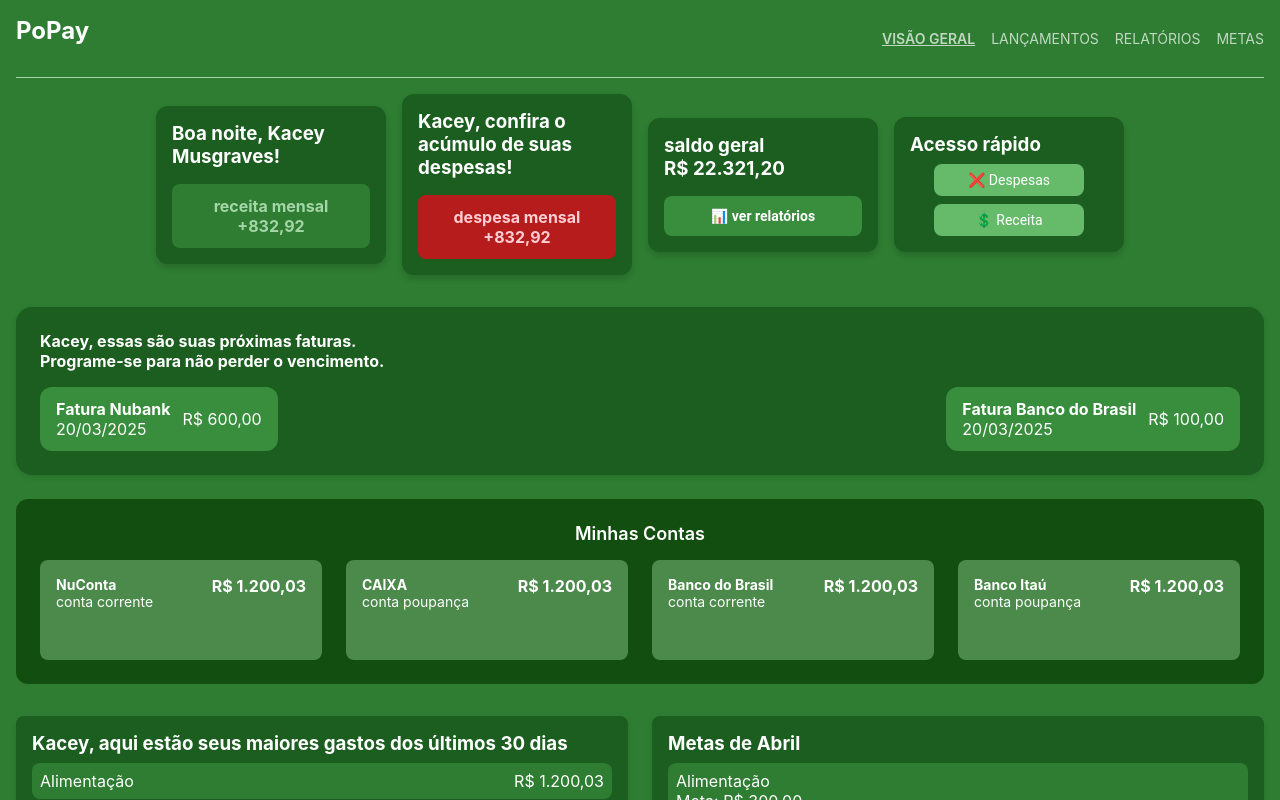
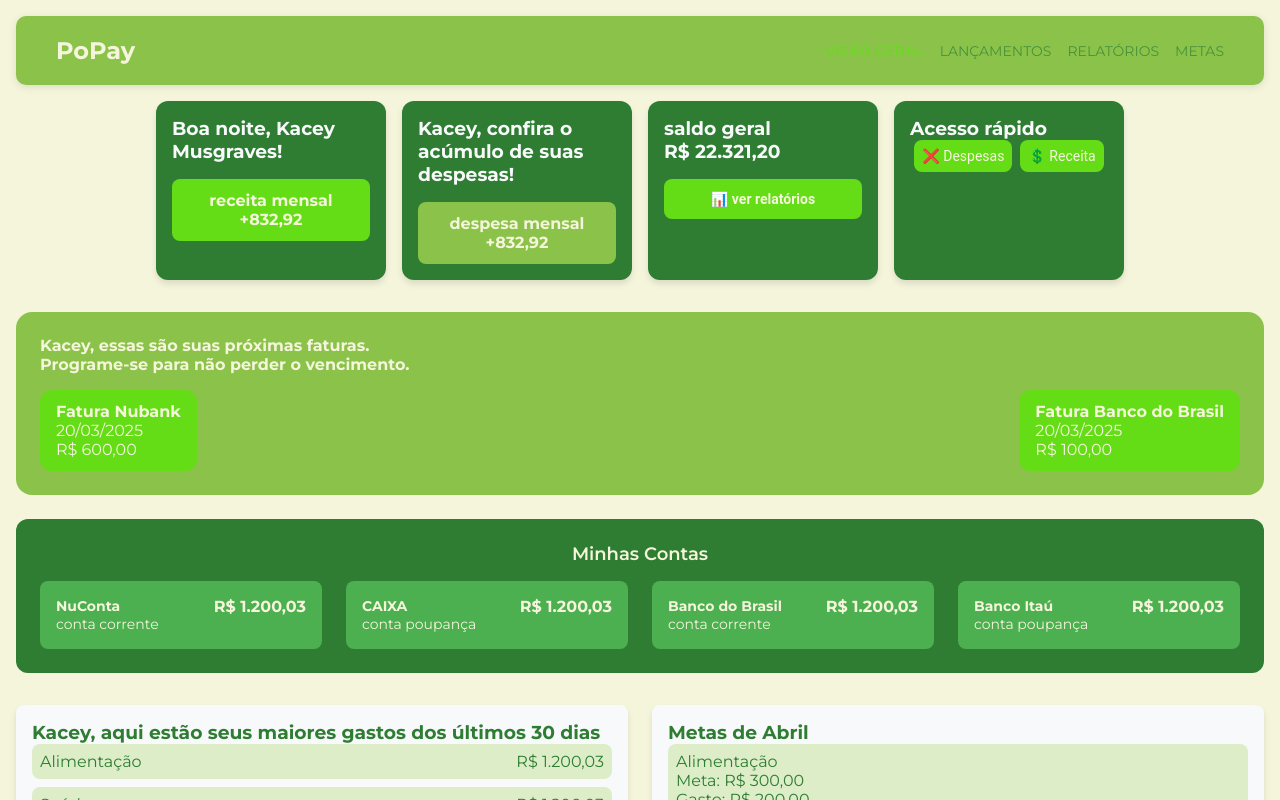
Before and after one commit to camilamta275/popay, a React (Vite) app: page / in a window 1280 px wide. Shown: the top 800 px of the page. Built offline with nearby package versions, Linux system fonts and the light colour scheme.

Commit message:
Modificações no Style

```diff
--- a/src/components/AccountSelect/AccountSelect.module.css
+++ b/src/components/AccountSelect/AccountSelect.module.css
@@ -7,7 +7,7 @@
   .label {
     font-weight: bold;
     margin-bottom: 8px;
-    color: white;
+    color: #2E7D32;
   }
 
   .select {
@@ -17,7 +17,7 @@
     font-size: 16px;
     background-color: #579855;
     transition: border-color 0.3s;
-    color: white;
+    color: #F5F5DC;
   }
 
   .select:focus {
--- a/src/components/CategorySelect/CategorySelect.module.css
+++ b/src/components/CategorySelect/CategorySelect.module.css
@@ -7,7 +7,7 @@
   .label {
     font-weight: bold;
     margin-bottom: 8px;
-    color: white;
+    color: #2E7D32;
   }
 
   .select {
--- a/src/components/DescriptionInput/DescriptionInput.module.css
+++ b/src/components/DescriptionInput/DescriptionInput.module.css
@@ -7,16 +7,17 @@
   .label {
     font-weight: bold;
     margin-bottom: 8px;
-    color: white;
+    color: #2E7D32;
   }
 
   .input {
     padding: 10px 14px;
-    border: 1px solid;
+    border: 1px solid #ccc;
     border-radius: 8px;
     background-color: #579855;
     font-size: 16px;
     transition: border-color 0.3s;
+    color: #F5F5DC;
   }
 
   .input:focus {
--- a/src/components/ValueInput/ValueInput.module.css
+++ b/src/components/ValueInput/ValueInput.module.css
@@ -7,7 +7,7 @@
   .label {
     font-weight: bold;
     margin-bottom: 8px;
-    color: white;
+    color: #2E7D32;
   }
 
   .input {
--- a/src/pages/cadastroDespesas/style.css
+++ b/src/pages/cadastroDespesas/style.css
@@ -1,17 +1,22 @@
+@import url('https://fonts.googleapis.com/css2?family=Montserrat:wght@400;500;600;700&display=swap');
+
 html, body {
   height: 100%;
   margin: 0;
 }
 
 body {
-    background-color: #f0f0f0;
+  font-family: 'Montserrat', sans-serif;
+  background-color: #F5F5DC; /* fundo suave e claro */
   display: flex;
   flex-direction: column;
   justify-content: flex-start;
   align-items: stretch;
   min-height: 100%;
+  color: #2E7D32;
 }
 
 .container {
   flex: 1;
+  padding: 1rem;
 }
--- a/src/pages/dashboardFinanceiro/index.jsx
+++ b/src/pages/dashboardFinanceiro/index.jsx
@@ -13,7 +13,7 @@ function PopayDashboard() {
   return (
     <div className="dashboard-container">
       {/* Cabeçalho */}
-      <header className="dashboard-header">
+      <header className="navbar">
         <h1>PoPay</h1>
         <div className="menu-options">
           <span className="menu-active">VISÃO GERAL</span>
--- a/src/pages/dashboardFinanceiro/style.css
+++ b/src/pages/dashboardFinanceiro/style.css
@@ -1,65 +1,98 @@
-/* Estilos gerais */
+@import url('https://fonts.googleapis.com/css2?family=Montserrat:wght@400;500;600;700&display=swap');
+
+body {
+  font-family: 'Montserrat', sans-serif;
+  margin: 0;
+  background-color: #F5F5DC; /* Bege claro mais suave que branco puro */
+  color: #2E7D32;
+}
+
 .dashboard-container {
   min-height: 100vh;
-    background-color: #2e7d32;
   padding: 1rem;
-    font-family: "Inter", sans-serif;
-    color: white;
 }
 
 /* Cabeçalho */
-  .dashboard-header {
-    margin-bottom: 1.5rem;
+.navbar {
+  background-color: #8BC34A;
+  padding: 20px 40px;
   display: flex;
   justify-content: space-between;
   align-items: center;
+  box-shadow: 0 2px 8px rgba(0, 0, 0, 0.1);
+  position: sticky;
+  top: 0;
+  z-index: 1000;
+  border-radius: 10px;
 }
 
-  .dashboard-header h1 {
+.navbar h1 {
   font-size: 1.5rem;
-    font-weight: bold;
-    color: #ffffff;
-    margin-bottom: 0.5rem;
+  color: #F5F5DC;
+  margin: 0;
+}
+
+.navbar ul {
+  list-style: none;
+  display: flex;
+  gap: 20px;
+  margin: 0;
+  padding: 0;
+}
+
+.navbar a {
+  text-decoration: none;
+  color: #F5F5DC;
+  font-weight: 500;
+  transition: color 0.3s, border-bottom 0.3s;
+}
+
+.navbar a:hover,
+.navbar a.active {
+  color: #2E7D32;
+  border-bottom: 2px solid #2E7D32;
+  padding-bottom: 3px;
 }
 
 .menu-options {
   display: flex;
   gap: 1rem;
-    margin-top: 0.5rem;
   font-size: 0.875rem;
 }
 
 .menu-options span {
   cursor: pointer;
   opacity: 0.7;
+  transition: 0.3s;
 }
 
+.menu-options span:hover,
 .menu-active {
   font-weight: 600;
   opacity: 1;
   text-decoration: underline;
+  color: #64DD17;
 }
 
 .divider {
-    border-top: 1px solid #a5d6a7;
   margin: 1rem 0;
 }
 
-  /* Cards principais (resumo) */
+/* Cards principais */
 .summary-cards {
   display: flex;
   flex-wrap: wrap;
   gap: 1rem;
   margin-bottom: 2rem;
-    align-items: center;
   justify-content: center;
 }
 
 .summary-card {
-    background-color: #1b5e20;
+  background-color: #2E7D32;
+  color: #F8F9FA;
   border-radius: 0.75rem;
   padding: 1rem;
-    box-shadow: 0 4px 6px rgba(0, 0, 0, 0.15);
+  box-shadow: 0 4px 6px rgba(0, 0, 0, 0.1);
   width: 230px;
 }
 
@@ -72,26 +105,31 @@
 }
 
 .value-income {
-    background-color: #2e7d32;
-    color: #a5d6a7;
+  background-color: #64DD17;
+  color: #F5F5DC;
 }
 
 .value-expense {
-    background-color: #b71c1c;
-    color: #ffcdd2;
+  background-color: #8BC34A;
+  color: #F5F5DC;
 }
 
 .report-button {
   margin-top: 1rem;
-    background-color: #388e3c;
+  background-color: #64DD17;
+  color: #F5F5DC;
   border: none;
   padding: 0.75rem;
   border-radius: 0.5rem;
-    color: white;
   font-weight: bold;
   cursor: pointer;
   width: 100%;
   font-size: 0.875rem;
+  transition: background 0.3s;
+}
+
+.report-button:hover {
+  background-color: #558B2F;
 }
 
 /* Acesso rápido */
@@ -99,12 +137,12 @@
   font-weight: 500;
   margin-bottom: 0.5rem;
   text-align: center;
+  color: #2E7D32;
 }
 
 .quick-access-buttons {
   display: flex;
   gap: 0.5rem;
-    margin-top: 0.5rem;
   justify-content: center;
   flex-wrap: wrap;
 }
@@ -115,26 +153,29 @@
   font-size: 0.875rem;
   border: none;
   cursor: pointer;
-    color: white;
-    flex: 1 1 100px;
+  color: #F5F5DC;
   max-width: 150px;
   text-align: center;
+  transition: 0.3s;
 }
 
 .register-button {
-    background-color: #c62828;
+  background-color: #8BC34A;
 }
 
 .income-button {
-    background-color: #66bb6a;
+  background-color: #64DD17;
 }
 
-  /* Grid dos cards secundários */
+.quick-button:hover {
+  opacity: 0.9;
+}
+
+/* Grid dos cards */
 .cards-grid {
   display: grid;
   grid-template-columns: 1fr;
   gap: 1rem;
-    margin-bottom: 1rem;
 }
 
 @media (min-width: 768px) {
@@ -144,15 +185,15 @@
 }
 
 .card {
-    background-color: #1b5e20;
+  background-color: #F8F9FA;
   padding: 1rem;
   border-radius: 0.5rem;
+  color: #2E7D32;
   box-shadow: 0 4px 6px rgba(0, 0, 0, 0.1);
 }
 
 .card-description {
   font-size: 0.875rem;
-    color: #c8e6c9;
   margin: 0.5rem 0;
 }
 
@@ -160,33 +201,30 @@
   display: flex;
   flex-direction: column;
   gap: 0.5rem;
-    margin-top: 0.5rem;
 }
 
 .card-item {
   display: flex;
   justify-content: space-between;
-    background-color: #2e7d32;
+  background-color: #DCEDC8;
   padding: 0.5rem;
   border-radius: 0.5rem;
+  color: #2E7D32;
 }
 
 /* Próximas Faturas */
 .card-warning {
-    background-color: #1b5e20;
-    color: white;
+  background-color: #8BC34A;
+  color: #F5F5DC;
   border-radius: 1rem;
   padding: 1.5rem;
   margin-bottom: 1.5rem;
-    box-shadow: 0 2px 6px rgba(0, 0, 0, 0.1);
-    max-width: 100%;
 }
 
 .card-warning h3 {
   font-size: 1rem;
-    font-weight: 500;
+  font-weight: bold;
   margin-bottom: 1rem;
-    font-weight: bold;
 }
 
 .card-warning-items {
@@ -197,22 +235,19 @@
 }
 
 .card-warning-item {
-    display: flex;
-    align-items: center;
-    gap: 0.75rem;
-    background-color: #388e3c;
+  background-color: #64DD17;
+  color: #F5F5DC;
   padding: 0.75rem 1rem;
   border-radius: 0.75rem;
 }
 
 /* Seção Minhas Contas */
 .accounts-section {
-    background-color: #114e0f;
+  background-color: #2E7D32;
   border-radius: 0.75rem;
   padding: 1.5rem;
-    color: rgb(255, 255, 255);
+  color: #F5F5DC;
   margin-bottom: 2rem;
-    max-width: 100%;
 }
 
 .accounts-section h3 {
@@ -229,23 +264,21 @@
 }
 
 .account-item {
-    background-color: #4b8a4b;
+  background-color: #4CAF50;
   padding: 1rem;
   border-radius: 0.5rem;
   display: flex;
   justify-content: space-between;
-    align-items: flex-start;
   font-size: 0.875rem;
-    min-height: 100px;
+  color: #F5F5DC;
 }
 
 .account-value {
   font-weight: bold;
   font-size: 1rem;
-    white-space: nowrap;
 }
 
-  /* Maiores Gastos + Metas de Abril */
+/* Gastos + Metas */
 .card-row {
   display: flex;
   gap: 1.5rem;
@@ -254,8 +287,7 @@
   justify-content: center;
 }
 
-  .card-gastos,
-  .card-metas {
+.card-gastos, .card-metas {
   flex: 1;
-    min-width: 600px;
+  min-width: 300px;
 }
--- a/src/styles/formStyles.module.css
+++ b/src/styles/formStyles.module.css
@@ -1,26 +1,30 @@
+@import url('https://fonts.googleapis.com/css2?family=Montserrat:wght@400;500;600;700&display=swap');
+
 .container {
   display: flex;
   justify-content: center;
   align-items: center;
   padding: 3rem;
-    background-color: #2E7D32; /* verde escuro de fundo */
+  background-color: #F5F5DC; /* fundo principal ajustado */
   min-height: 100vh;
 }
 
 .card {
-    background-color: #346d36; /* verde médio */
+  background-color: #F8F9FA; /* cor de fundo clara para contraste */
   border-radius: 16px;
   padding: 2rem;
   max-width: 600px;
   width: 100%;
-    box-shadow: 0 4px 8px rgba(0, 0, 0, 0.3);
+  box-shadow: 0 4px 8px rgba(0, 0, 0, 0.2);
 }
 
 .title {
-    color: #ffffff;
+  font-family: 'Montserrat', sans-serif;
+  color: #2E7D32;
   font-size: 1.8rem;
   font-weight: bold;
   margin-bottom: 2rem;
+  text-align: center;
 }
 
 .row {
@@ -40,24 +44,24 @@
 }
 
 .label {
-    color: #fff;
+  color: #2E7D32;
   margin-bottom: 0.5rem;
   font-weight: 500;
 }
 
 .input,
 .select {
-    background-color: #5fb16c; /* verde mais claro */
-    border: none;
+  background-color: #ffffff;
+  border: 1px solid #8BC34A;
   border-radius: 12px;
   padding: 1rem;
   font-size: 1rem;
-    color: white;
-    box-shadow: 0 4px 6px rgba(0, 0, 0, 0.2);
+  color: #2E7D32;
+  box-shadow: 0 2px 4px rgba(0, 0, 0, 0.1);
 }
 
 .input::placeholder {
-    color: #e6f2e8;
+  color: white;
 }
 
 .toggleButtonGroup {
@@ -69,32 +73,33 @@
 .toggleButton {
   flex: 1;
   margin: 0 0.5rem;
-    background-color: #5fb16c;
+  background-color: #8BC34A;
   color: white;
   border: none;
   border-radius: 12px;
   padding: 0.8rem;
   font-size: 1rem;
   font-weight: 600;
-    box-shadow: 0 4px 6px rgba(0, 0, 0, 0.2);
+  box-shadow: 0 2px 6px rgba(0, 0, 0, 0.15);
   cursor: pointer;
   transition: background-color 0.2s ease-in-out;
 }
 
 .toggleButton.active {
-    background-color: #86d989;
+  background-color: #64DD17;
+  color: #2E7D32;
 }
 
 .saveButton {
   width: 100%;
-    background-color: #a5df6e;
-    color: #1c3619;
+  background-color: #2E7D32;
+  color: #F5F5DC;
   font-weight: bold;
   font-size: 1rem;
   border: none;
   border-radius: 50px;
   padding: 0.9rem;
-    box-shadow: 0 4px 6px rgba(0, 0, 0, 0.2);
+  box-shadow: 0 3px 6px rgba(0, 0, 0, 0.2);
   cursor: pointer;
   margin-top: 2rem;
   letter-spacing: 0.1em;
--- a/src/styles/global.css
+++ b/src/styles/global.css
@@ -1,8 +1,4 @@
-.App {
-    font-family: sans-serif;
-    text-align: center;
-  }
-
+@import url('https://fonts.googleapis.com/css2?family=Montserrat:wght@400;500;600;700&display=swap');
 
 * {
   margin: 0;
@@ -10,18 +6,26 @@
   box-sizing: border-box;
 }
 
-  #root {
+html, body, #root {
+  font-family: 'Montserrat', sans-serif;
+  height: 100%;
   width: 100%;
 }
 
 body {
-    background-color: white;
-    color: black;
+  font-family: 'Montserrat', sans-serif;
+  background-color: #F5F5DC;
+  color: #2E7D32;
+  font-family: 'Roboto', sans-serif;
   -webkit-font-smoothing: antialiased;
+  font-size: 1rem;
 }
 
-  body, input, textarea, button {
+input, textarea, button {
   font-family: 'Roboto', sans-serif;
-      font-weight: 400;
   font-size: 1rem;
 }
+
+.App {
+  text-align: center;
+}
```
Lines whose indentation alone changed are shown as unchanged.
